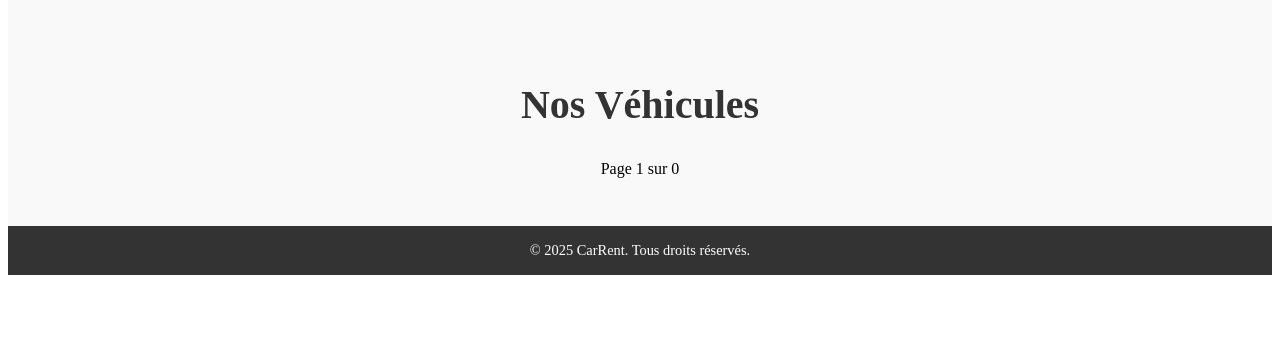
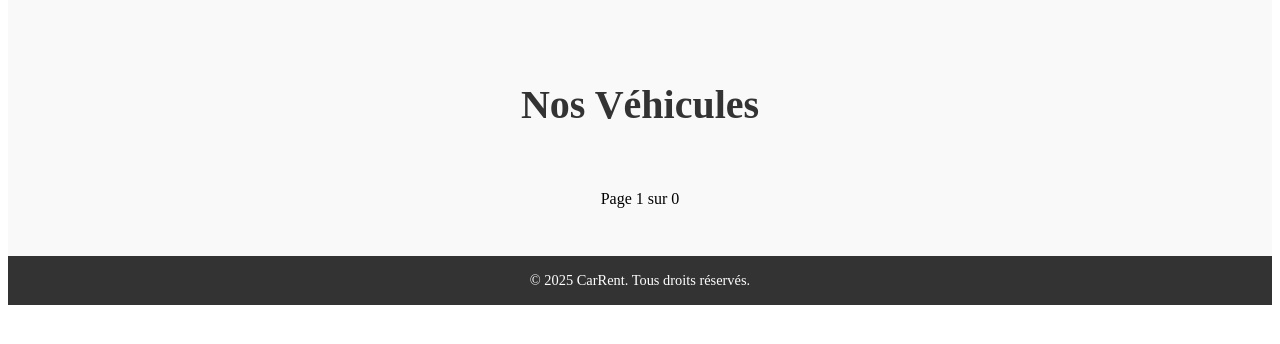
Before and after one commit to Hounaida202/Drive-location-V2, a PHP site: page /Drive-Loc/includes/ConsultVehicules.php in a window 1280 px wide. Shown: the part 130-474 px from the top of the page. Run offline with PHP 8.4, Linux system fonts and the light colour scheme; data that the repository does not hold is empty.

Commit message:
modifier le style de la page de consultation des vehicules par l'utilisateur

```diff
--- a/Styles/styleConsultV.css
+++ b/Styles/styleConsultV.css
@@ -1,6 +1,5 @@
 
 
-/* Style de la Navbar */
 .navbar {
   display: flex;
   justify-content: space-between;
@@ -36,7 +35,6 @@
   color: #f4a261;
 }
 
-/* Section des véhicules */
 .vehicles-section {
   padding: 3rem 2rem;
   text-align: center;
@@ -58,6 +56,7 @@
 .vehicle-card {
   background-color: white;
   height: 550px;
+  max-width: 400px;
   border-radius: 8px;
   box-shadow: 0 4px 6px rgba(0, 0, 0, 0.1);
   overflow: hidden;
@@ -100,7 +99,6 @@
   color: red;
 }
 
-/* Style du Footer */
 footer {
   background-color: #333;
   color: white;
@@ -133,3 +131,6 @@ footer p {
 .vehicle-card .reserve-btn:hover {
   background-color: #218838; /* Légère variation de vert pour l'effet hover */
 }
+.pagination{
+  margin-top: 30px;
+}
```
